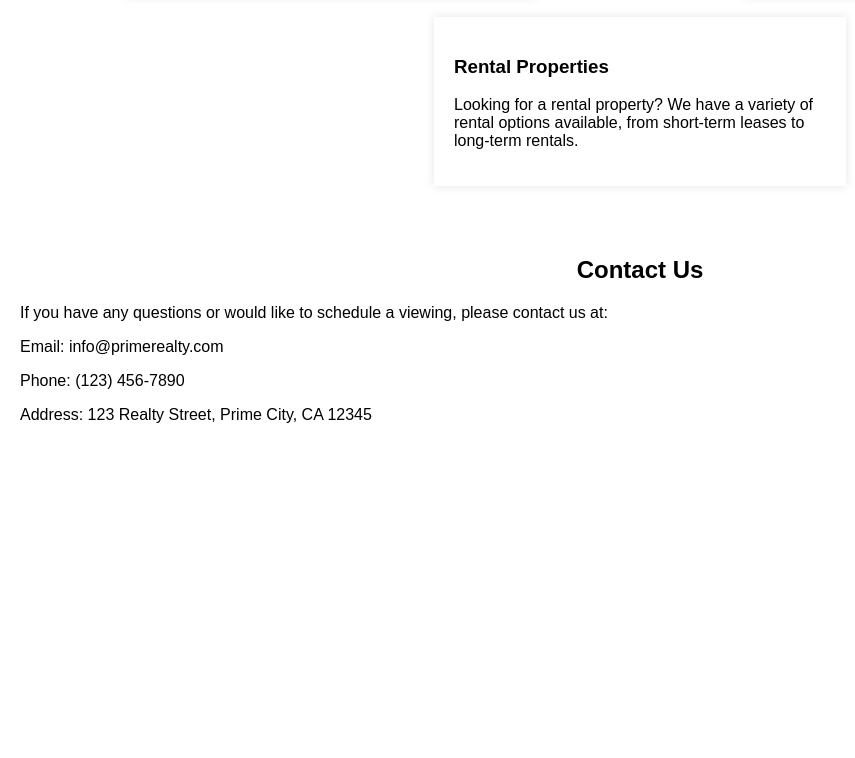
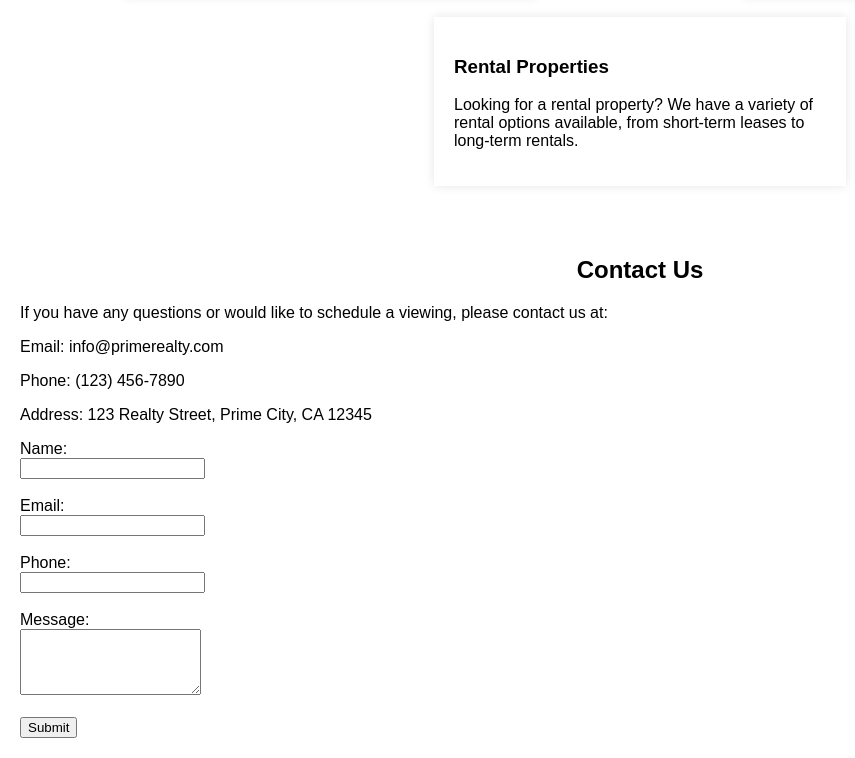
Before and after one commit to mabroukiachref/FirstSite, a plain HTML site: page index.html in a window 1280 px wide. Shown: the part 1285-2043 px from the top of the page, without its empty margins (0-855 px from the left). Before the commit the page ends 1745 px from the top, so only its background shows below. Drawn offline with Linux system fonts and the light colour scheme.

Commit message:
index.html

```diff
--- a/index.html
+++ b/index.html
@@ -72,7 +72,7 @@
 <body>
 
     <header>
-        <h1>Prime Realty</h1>
+        <h1>Prime Realty 0</h1>
         <p>Your Trusted Partner in Real Estate</p>
     </header>
 
@@ -128,6 +128,19 @@
         <p>Email: info@primerealty.com</p>
         <p>Phone: (123) 456-7890</p>
         <p>Address: 123 Realty Street, Prime City, CA 12345</p>
+
+        <!-- Form for submitting inquiries -->
+        <form action="/api/submit-inquiry" method="post">
+            <label for="name">Name:</label><br>
+            <input type="text" id="name" name="name" required><br><br>
+            <label for="email">Email:</label><br>
+            <input type="email" id="email" name="email" required><br><br>
+            <label for="phone">Phone:</label><br>
+            <input type="tel" id="phone" name="phone" required><br><br>
+            <label for="message">Message:</label><br>
+            <textarea id="message" name="message" rows="4" required></textarea><br><br>
+            <input type="submit" value="Submit">
+        </form>
     </section>
 
     <footer>
```
